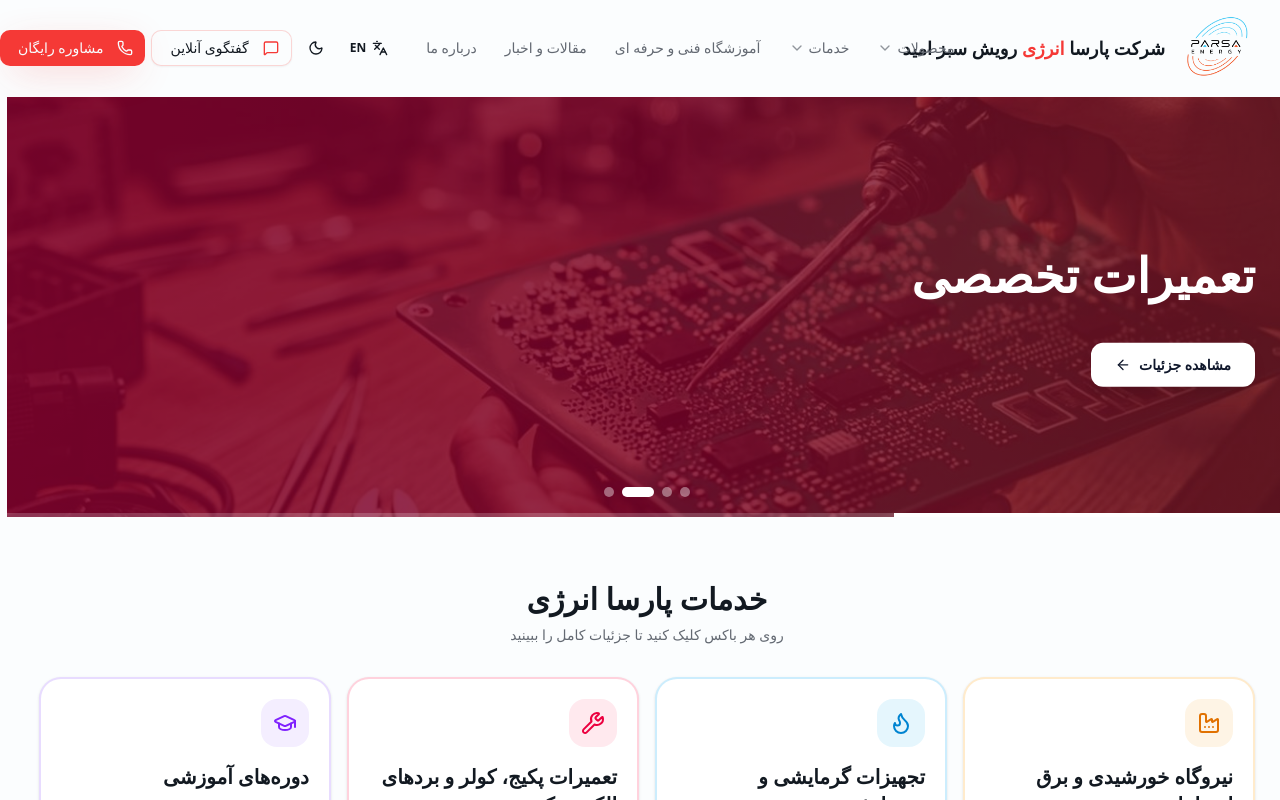
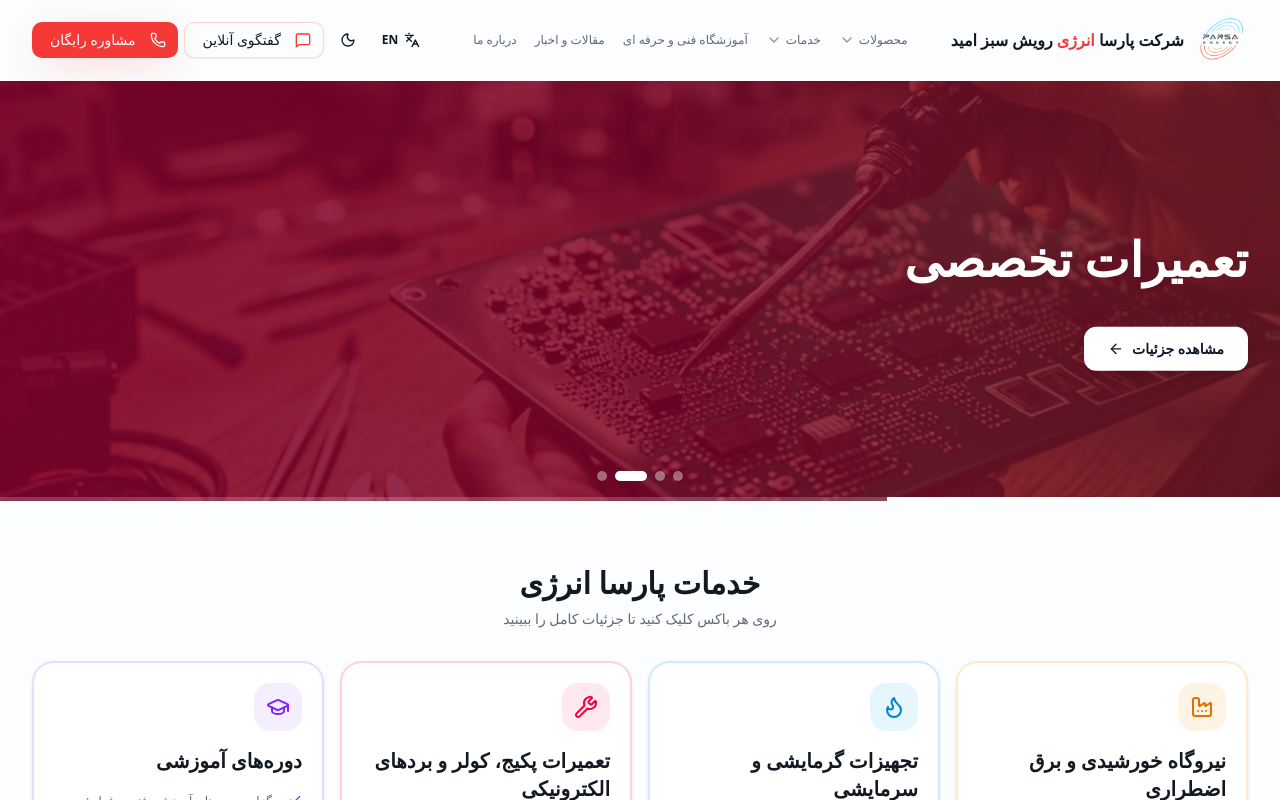
Before and after one commit to parsanaenergy/RUNFELER_PARSA, a Next.js app: page / in a window 1280 px wide. Shown: the top 800 px of the page. Built offline with nearby package versions, Linux system fonts and the light colour scheme; a small style sheet from the web is missing.

Commit message:
fix: resolve header nav items overlapping by reducing logo, font sizes, and nav padding

```diff
--- a/src/components/site/site-header.tsx
+++ b/src/components/site/site-header.tsx
@@ -60,7 +60,7 @@ function NavDropdown({
     >
       <button
         onClick={onClick}
-        className="flex items-center gap-1 rounded-md px-3 py-2 text-sm font-medium text-muted-foreground transition-colors hover:bg-accent hover:text-accent-foreground whitespace-nowrap"
+        className="flex items-center gap-1 rounded-md px-2 py-1.5 text-xs font-medium text-muted-foreground transition-colors hover:bg-accent hover:text-accent-foreground whitespace-nowrap"
       >
         <span>{label}</span>
         <ChevronDown className={cn("h-4 w-4 transition-transform duration-200 text-muted-foreground/70", open && "rotate-180")} />
@@ -172,11 +172,11 @@ export function SiteHeader({
         scrolled ? "glass border-b border-border/70 shadow-sm" : "bg-transparent border-b border-transparent",
       )}
     >
-      <div className="mx-auto flex h-16 md:h-24 max-w-7xl items-center justify-between gap-4 px-4 sm:px-6 lg:px-8">
-        <Link href="#top" className="flex items-center gap-2 sm:gap-2.5" aria-label="Parsa Energy home">
-          <Image src="/parsa-energy-logo.png" alt="پارسا انرژی" width={80} height={80} className="h-12 md:h-20 w-auto shrink-0" priority />
+      <div className="mx-auto flex h-16 md:h-20 max-w-7xl items-center justify-between gap-2 px-4 sm:px-6 lg:px-8">
+        <Link href="#top" className="flex items-center gap-1.5 sm:gap-2 shrink-0" aria-label="Parsa Energy home">
+          <Image src="/parsa-energy-logo.png" alt="پارسا انرژی" width={56} height={56} className="h-10 md:h-14 w-auto shrink-0" priority />
           <span className="flex flex-col leading-none">
-            <span className="font-display text-xs sm:text-sm md:text-base lg:text-base xl:text-lg font-bold tracking-tight text-foreground whitespace-nowrap">
+            <span className="font-display text-xs sm:text-xs md:text-sm lg:text-sm xl:text-base font-bold tracking-tight text-foreground whitespace-nowrap">
               {lang === "fa" ? (
                 <>شرکت پارسا <span className="text-primary">انرژی</span> رویش سبز امید</>
               ) : (
@@ -186,7 +186,7 @@ export function SiteHeader({
           </span>
         </Link>
 
-        <nav className="hidden items-center gap-1 xl:flex" aria-label="Primary">
+        <nav className="hidden items-center gap-0.5 xl:flex" aria-label="Primary">
           {/* Products Dropdown */}
           <NavDropdown
             label={t("navProducts")}
@@ -211,19 +211,19 @@ export function SiteHeader({
 
           <button
             onClick={onNavigateTraining}
-            className="rounded-md px-3 py-2 text-sm font-medium text-muted-foreground transition-colors hover:bg-accent hover:text-accent-foreground whitespace-nowrap"
+            className="rounded-md px-2 py-1.5 text-xs font-medium text-muted-foreground transition-colors hover:bg-accent hover:text-accent-foreground whitespace-nowrap"
           >
             {t("navTraining")}
           </button>
           <button
             onClick={onNavigateKnowledge}
-            className="rounded-md px-3 py-2 text-sm font-medium text-muted-foreground transition-colors hover:bg-accent hover:text-accent-foreground whitespace-nowrap"
+            className="rounded-md px-2 py-1.5 text-xs font-medium text-muted-foreground transition-colors hover:bg-accent hover:text-accent-foreground whitespace-nowrap"
           >
             {t("navKnowledge")}
           </button>
           <button
             onClick={onNavigateAbout}
-            className="rounded-md px-3 py-2 text-sm font-medium text-muted-foreground transition-colors hover:bg-accent hover:text-accent-foreground whitespace-nowrap"
+            className="rounded-md px-2 py-1.5 text-xs font-medium text-muted-foreground transition-colors hover:bg-accent hover:text-accent-foreground whitespace-nowrap"
           >
             {t("navAbout")}
           </button>
```
